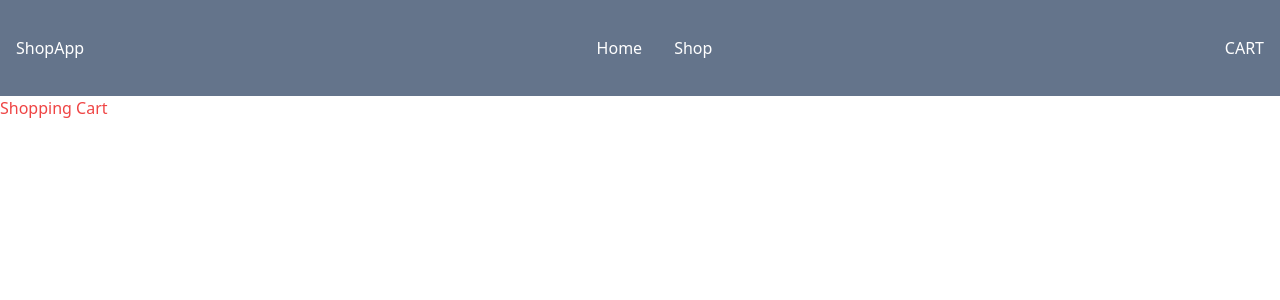
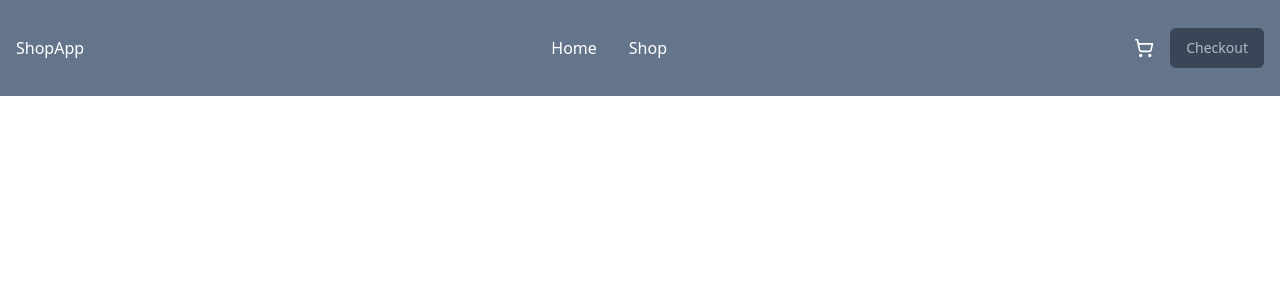
Before and after one commit to futurebound/shopping-cart, a React (Vite) app: page / in a window 1280 px wide. Shown: the top 300 px of the page. Built offline with nearby package versions, Linux system fonts and the light colour scheme.

Commit message:
refactor: custom CartContext with Context API

```diff
--- a/src/App.jsx
+++ b/src/App.jsx
@@ -1,12 +1,24 @@
-import NavBar from "./components/NavBar";
+import NavBar from './components/NavBar'
+import ShopPage from './pages/ShopPage'
+import CartContextProvider from '@/providers/CartProvider'
 
 function App() {
   return (
     <>
-      <NavBar />
-      <h1 className="text-red-500">Shopping Cart</h1>
+      <CartContextProvider>
+        <NavBar />
+        <main className='flex-grow'>
+          {/* <Routes>
+          <Route path='/' element={<App />} />
+          <Route
+            path='/shop'
+            element={<ShopPage cartItems={cartItems} onAddToCart={addToCart} />}
+          />
+        </Routes> */}
+        </main>
+      </CartContextProvider>
     </>
-  );
+  )
 }
 
-export default App;
+export default App
--- a/src/components/NavBar.jsx
+++ b/src/components/NavBar.jsx
@@ -1,11 +1,20 @@
+import { useContext } from 'react'
 import { Link } from 'react-router-dom'
+import { ShoppingCart } from 'lucide-react'
+import { Button } from '@/components/ui/button'
+import CartContext from '@/contexts/CartContext'
 
 export default function NavBar() {
+  const { getTotalItems } = useContext(CartContext)
+
   return (
     <nav className='flex h-24 items-center justify-between bg-slate-500 px-4 text-white'>
+      {/* Home Logo */}
       <div>
         <Link to='/'>ShopApp</Link>
       </div>
+
+      {/* Nav Links */}
       <ul className='flex'>
         <li className='p-4'>
           <Link to='/'>Home</Link>
@@ -14,7 +23,25 @@ export default function NavBar() {
           <Link to='/shop'>Shop</Link>
         </li>
       </ul>
-      <div>CART</div>
+
+      {/* Cart Section */}
+      <div className='flex items-center space-x-4 text-white'>
+        <div className='flex items-center'>
+          <ShoppingCart className='h-5 w-5 text-white' />
+          {getTotalItems() > 0 && (
+            <span className='bg-primary ml-2 rounded-full px-2 py-0.5 text-sm text-white'>
+              {getTotalItems()}
+            </span>
+          )}
+        </div>
+        <Button
+          className='text-white'
+          onClick={() => alert('Checkout coming soon!')}
+          disabled={getTotalItems() === 0}
+        >
+          Checkout
+        </Button>
+      </div>
     </nav>
   )
 }
--- /dev/null
+++ b/src/contexts/CartContext.jsx
@@ -0,0 +1,9 @@
+import { createContext } from 'react'
+
+const CartContext = createContext({
+  cartItems: {},
+  addToCart: () => {},
+  getTotalItems: () => 0,
+})
+
+export default CartContext
--- a/src/components/ShopPage.jsx
+++ b/src/pages/ShopPage.jsx
@@ -1,14 +1,14 @@
 import { useState, useEffect } from 'react'
 
-import NavBar from './NavBar'
-import ProductCard from './ProductCard'
+import NavBar from '../components/NavBar'
+import ProductCard from '../components/ProductCard'
 import { fetchProducts } from '@/utils/api'
 
-export default function ShopPage() {
+export default function ShopPage({ cartItems, onAddToCart }) {
   const [products, setProducts] = useState([])
   const [isLoading, setIsLoading] = useState(true)
   const [error, setError] = useState(null)
-  const [cartItems, setCartItems] = useState({})
+  // const [cartItems, setCartItems] = useState({})
 
   useEffect(() => {
     loadProducts()
@@ -27,18 +27,18 @@ export default function ShopPage() {
     }
   }
 
-  const handleAddToCart = (productId, quantity) => {
-    console.log(`added productID: ${productId} quantity: ${quantity}`)
-    setCartItems((prev) => {
-      const currentQty = prev[productId] || 0
-      const newQty = currentQty + quantity
+  // const handleAddToCart = (productId, quantity) => {
+  //   console.log(`added productID: ${productId} quantity: ${quantity}`)
+  //   setCartItems((prev) => {
+  //     const currentQty = prev[productId] || 0
+  //     const newQty = currentQty + quantity
 
-      return {
-        ...prev,
-        [productId]: newQty,
-      }
-    })
-  }
+  //     return {
+  //       ...prev,
+  //       [productId]: newQty,
+  //     }
+  //   })
+  // }
 
   if (isLoading) {
     return (
@@ -66,7 +66,7 @@ export default function ShopPage() {
             <ProductCard
               key={product.id}
               product={product}
-              onAddToCart={handleAddToCart}
+              onAddToCart={onAddToCart}
             />
           ))}
         </div>
--- /dev/null
+++ b/src/providers/CartProvider.jsx
@@ -0,0 +1,38 @@
+import { useState } from 'react'
+import CartContext from '@/contexts/CartContext'
+
+/**
+ * Passing "through" the children
+ */
+const CartContextProvider = ({ children }) => {
+  const [cartItems, setCartItems] = useState({})
+
+  const addToCart = (productId, quantity) => {
+    setCartItems((prev) => {
+      const currentQty = prev[productId] || 0 // default 0 for empty cart
+      const newQty = currentQty + quantity
+
+      return {
+        ...prev,
+        [productId]: newQty,
+      }
+    })
+  }
+
+  const getTotalItems = () => {
+    return Object.values(cartItems).reduce((sum, qty) => sum + qty, 0)
+  }
+
+  //
+  const contextValue = {
+    cartItems,
+    addToCart,
+    getTotalItems,
+  }
+
+  return (
+    <CartContext.Provider value={contextValue}>{children}</CartContext.Provider>
+  )
+}
+
+export default CartContextProvider
--- a/src/routes.jsx
+++ b/src/routes.jsx
@@ -1,5 +1,5 @@
 import App from './App'
-import ShopPage from './components/ShopPage'
+import ShopPage from './pages/ShopPage'
 
 const routes = [
   {
```
